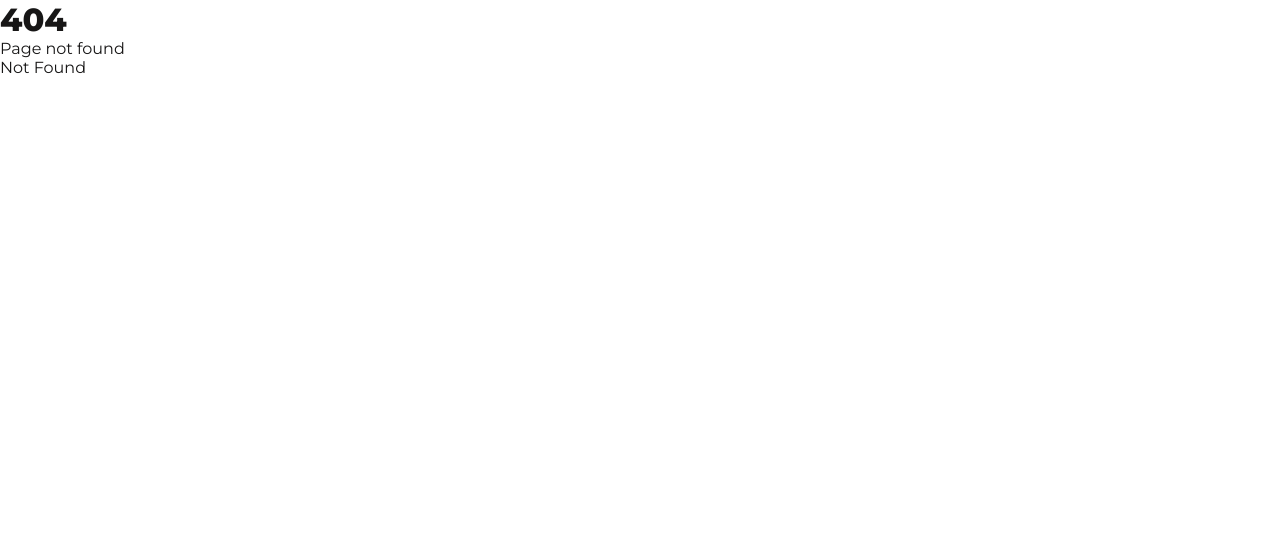
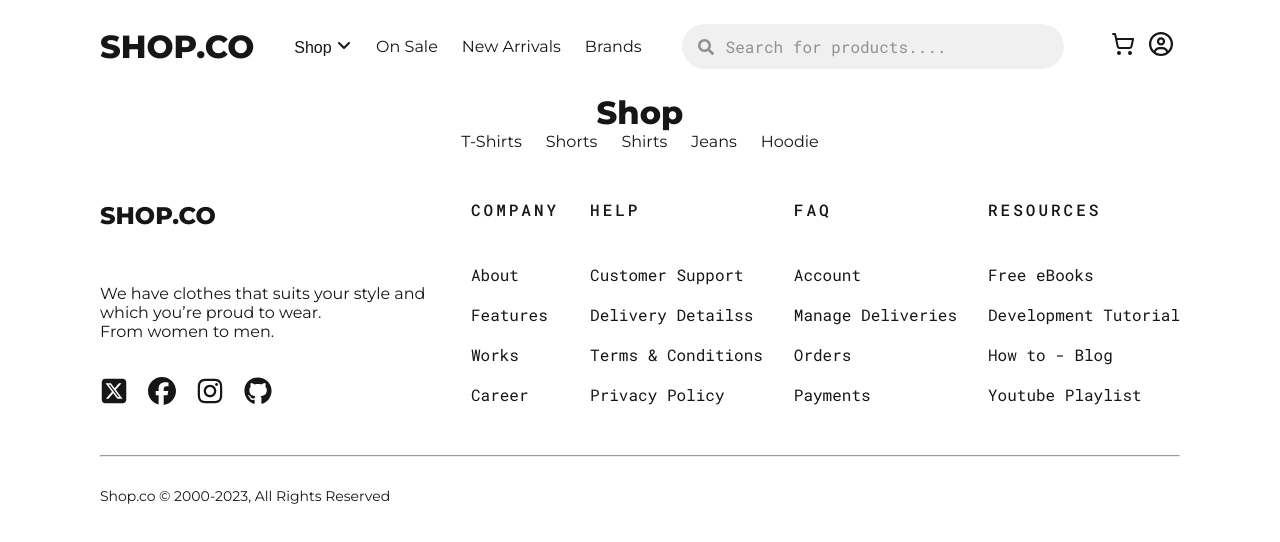
Before and after one commit to Electrocisko/ecommerce-front, a React (Vite) app: page /shop in a window 1280 px wide. Before the commit this address had no page. Shown: the top 542 px of the page. Built offline with nearby package versions, Linux system fonts and the light colour scheme.

Commit message:
working in links

```diff
--- a/src/components/HomeMain.jsx
+++ b/src/components/HomeMain.jsx
@@ -3,6 +3,7 @@ import style from "../scss/modules/homemain.module.scss";
 import Card from "./Card";
 import ButtonLight from "./smalls/ButtonLight";
 import StayUpdated from "./smalls/StayUpdated";
+import {Link} from "react-router-dom"
 
 const HomeMain = () => {
   return (
@@ -15,7 +16,8 @@ const HomeMain = () => {
           designed to bring out your individuality and cater to your sense of
           style.
         </p>
-        <Button text={"Shop Now"} />
+        <Link to="/shop"><Button text={"Shop Now"} /></Link>
+
         <div className={style.data_container}>
           <div>
             <h3 className={style.text_data}>200+</h3>
--- a/src/components/Navbar.jsx
+++ b/src/components/Navbar.jsx
@@ -2,6 +2,7 @@ import style from "../scss/modules/navbar.module.scss";
 import { LuShoppingCart } from "react-icons/lu";
 import { FaRegCircleUser } from "react-icons/fa6";
 import { FaSearch } from "react-icons/fa";
+import { IoSearchSharp } from "react-icons/io5";
 import { FaBars } from "react-icons/fa6";
 import { Link } from "react-router-dom";
 import { menuItemsData } from "../data/menuItemsData";
@@ -46,7 +47,8 @@ const Navbar = () => {
 
         <div className={style.right_links}>
           <li className={style.mobil_searchbar}>
-            <FaSearch />
+            <IoSearchSharp />
+
           </li>
           <li className={style.icon}>
             <LuShoppingCart />
--- a/src/data/menuItemsData.js
+++ b/src/data/menuItemsData.js
@@ -12,8 +12,8 @@ export const menuItemsData = [
         url:"/men"
       },
       {
-        title:"Unisex",
-        url:"/onsale"
+        title:"All",
+        url:"/shop"
         }
     ]
   },
--- /dev/null
+++ b/src/pages/ShopPage.jsx
@@ -0,0 +1,16 @@
+import ByProductNav from "../components/smalls/ByProductNav"
+import style from "../scss/pages/womenpage.module.scss"
+
+
+const ShopPage = () => {
+  return (
+    <main className={style.main_container}>
+      <h1>Shop</h1>
+        <ByProductNav/>
+
+
+    </main>
+  )
+}
+
+export default ShopPage
--- a/src/router/index.jsx
+++ b/src/router/index.jsx
@@ -11,6 +11,7 @@ import NotFound from "../components/NotFound";
 import LayoutPublic from "../layout/LayOut";
 import WomenPage from "../pages/WomenPage";
 import ManPage from "../pages/ManPage";
+import ShopPage from "../pages/ShopPage";
 
 export const router = createBrowserRouter([
     {
@@ -55,6 +56,10 @@ export const router = createBrowserRouter([
                 element: <BrandsPage/>,
             },
             {
+                path: "/shop",
+                element: <ShopPage/>,
+            },
+            {
                 path: "/women",
                 element: <WomenPage/>,
             },
--- a/src/scss/modules/byproductnav.module.scss
+++ b/src/scss/modules/byproductnav.module.scss
@@ -6,7 +6,7 @@
     margin-bottom: 15px;
 }
 
-@media (max-width: 375px) {
+@media (max-width: 415px) {
     .container {
         display: flex;
         justify-content: center;
--- a/src/scss/modules/card.module.scss
+++ b/src/scss/modules/card.module.scss
@@ -29,7 +29,7 @@
 
 ///////// Mobil Screen /////////////////////
 
-@media (max-width: 375px) {
+@media (max-width: 415px) {
 
     .card {
         width: 147px;
--- a/src/scss/modules/footer.module.scss
+++ b/src/scss/modules/footer.module.scss
@@ -78,7 +78,7 @@
 
 ///////// Mobil Screen /////////////////////
 
-@media (max-width: 375px) {
+@media (max-width: 415px) {
 
 
 
--- a/src/scss/modules/homemain.module.scss
+++ b/src/scss/modules/homemain.module.scss
@@ -184,7 +184,7 @@
 
 ///////// Mobil Screen /////////////////////
 
-@media (max-width: 375px) {
+@media (max-width: 415px) {
 
     .image_container {
         width: 348px;
--- a/src/scss/modules/navbar.module.scss
+++ b/src/scss/modules/navbar.module.scss
@@ -63,7 +63,7 @@
     cursor: pointer;
 }
 
-@media (max-width: 375px) {
+@media (max-width: 415px) {
 
     .ul_list {
         display: flex;
--- a/src/scss/modules/stayupdated.module.scss
+++ b/src/scss/modules/stayupdated.module.scss
@@ -57,7 +57,7 @@
 
 ///////// Mobil Screen /////////////////////
 
-@media (max-width: 375px) {
+@media (max-width: 415px) {
 
     .suscribe_container {
         margin: 0px 17px;
```
